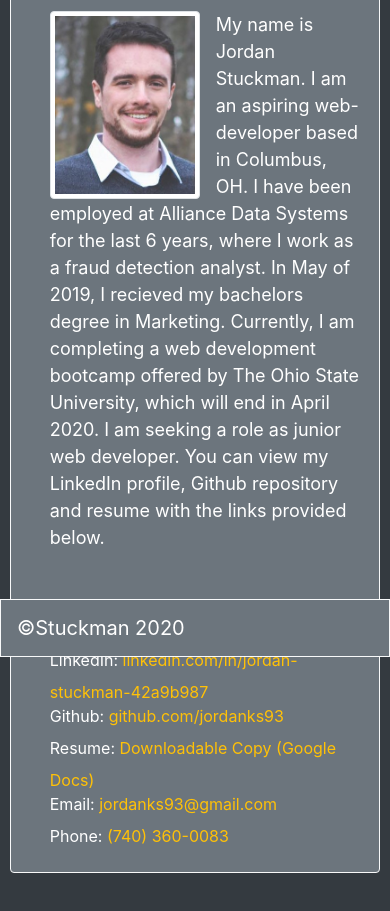
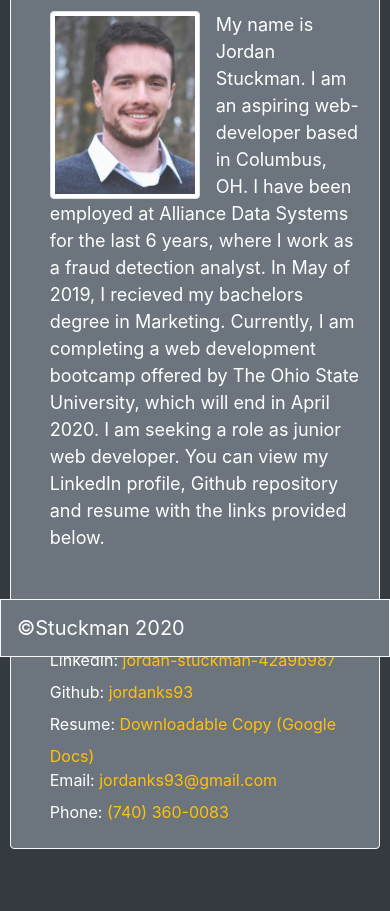
Before and after one commit to jordanks93/Responsive-Portfolio, a plain HTML site: page index.html in a window 390 px wide. Shown: the part 187-1098 px from the top of the page. Drawn offline with nearby package versions, Linux system fonts and the light colour scheme.

Commit message:
shortened link titles to fit better on mobile

```diff
--- a/index.html
+++ b/index.html
@@ -66,11 +66,11 @@
           <hr>
           <label for="linkedIn">LinkedIn:</label>
           <a id="linkedIn" class="text-warning" href="https://www.linkedin.com/in/jordan-stuckman-42a9b987/"
-            target="_blank" rel="noopener noreferrer">linkedin.com/in/jordan-stuckman-42a9b987</a>
+            target="_blank" rel="noopener noreferrer">jordan-stuckman-42a9b987</a>
           <br>
           <label for="gitHub">Github:</label>
           <a id="gitHub" class="text-warning" href="https://github.com/jordanks93" target="_blank"
-            rel="noopener noreferrer">github.com/jordanks93</a>
+            rel="noopener noreferrer">jordanks93</a>
           <br>
           <label for="resume">Resume:</label>
           <a id="resume" class="text-warning"
```
